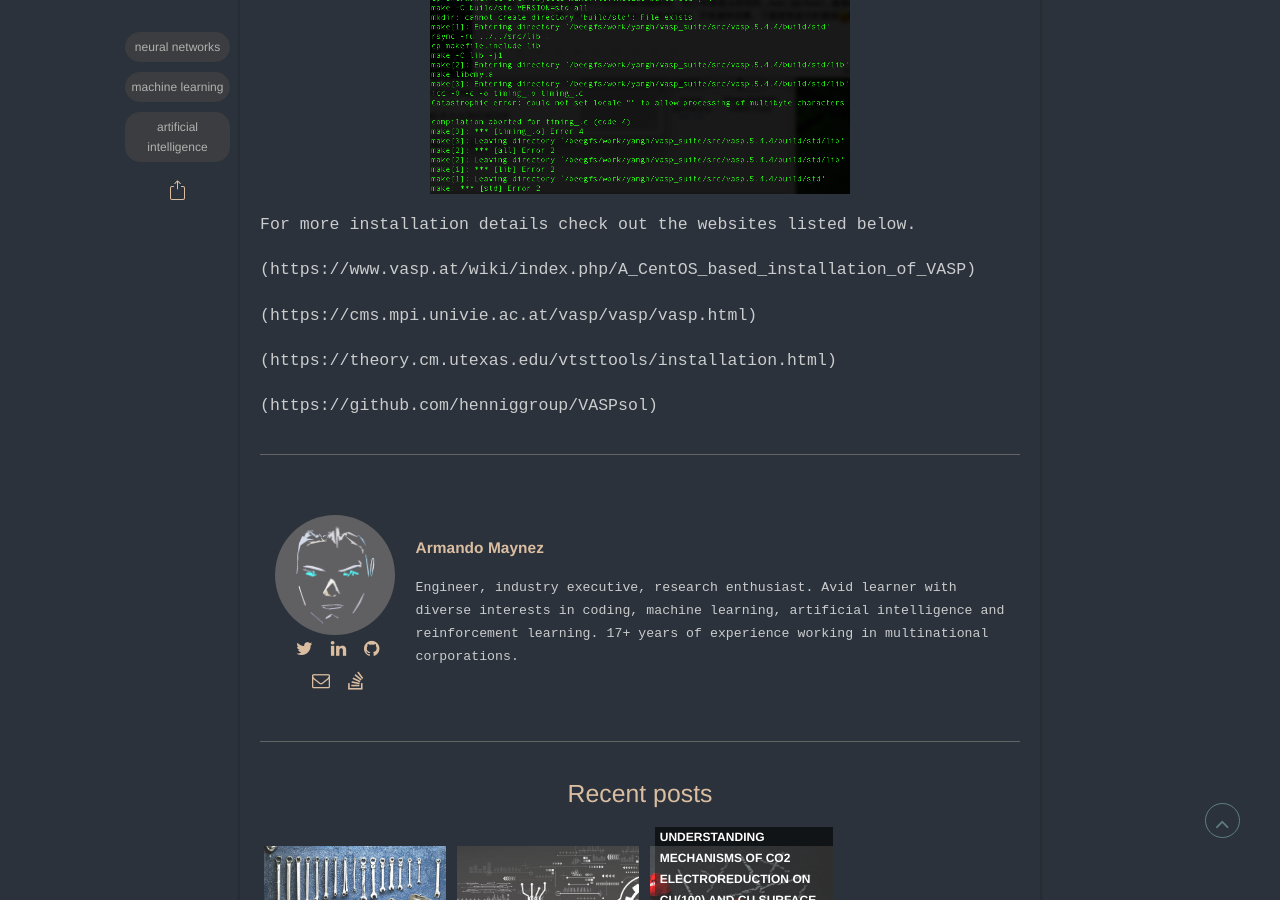
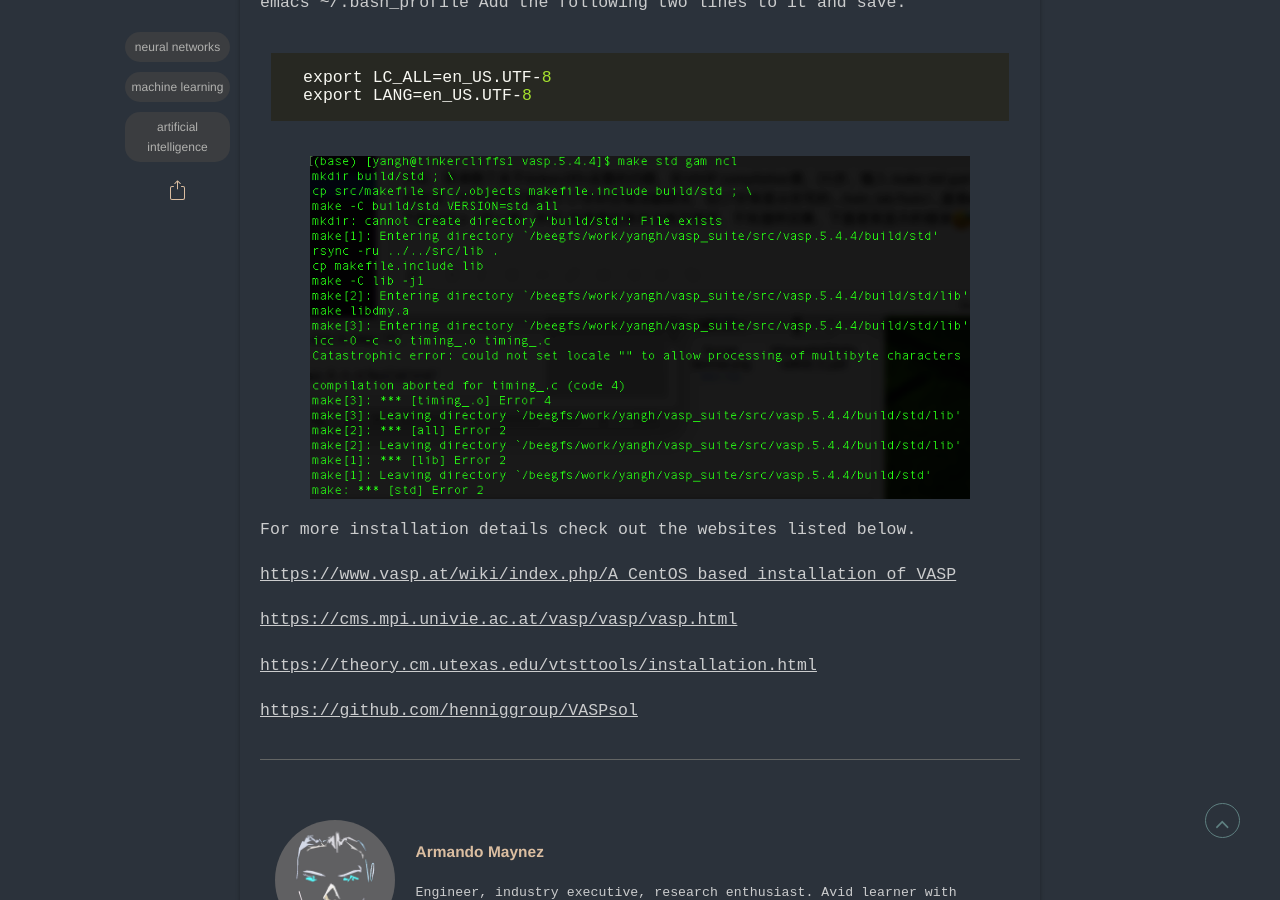
Before and after one commit to mutianyou2013/mutianyou2013.github.io, a Jekyll site: the page built from _posts/2020-06-01-Working-Environment.md, in a window 1280 px wide and 900 px high, scrolled down 9307 px. Built offline with Jekyll 4.4.1, drawn with Linux system fonts in a browser that asks for light colours; some web fonts are replaced; comment, search, counter and statistics services are not loaded.

Commit message:
Update 2020-06-01-Working-Environment.md

````diff
--- a/_posts/2020-06-01-Working-Environment.md
+++ b/_posts/2020-06-01-Working-Environment.md
@@ -176,7 +176,7 @@ cp ./VASPsol/src/solvation.F ./vasp.5.4.4/src/
 ```
 20.**[./vasp_suite/src/vasp.5.4.4]** Make sure you add **-Dsol_compat** option to the list of precompiler options (**CPP_OPTIONS**) in the makefile.include
 
-<img src="./assets/img/posts/20200601/Picture1.png" width="420">
+<img src="./assets/img/posts/20200601/Picture1.png" width="660">
 
 For the makefile.include file copied directly from the Installation folder, you don’t need to make any changes.
 
@@ -217,7 +217,7 @@ cp /work/common/hxin_lab/hxin/Installation/kernel/vdw_kernel.bindat ./
 
 (a).If you get some errors like the screenshot below, you probably didn’t delete all spaces in step 17. Better to directly copy and paste the right one.
 
-<img src="./assets/img/posts/20200601/Picture2.png" width="420">
+<img src="./assets/img/posts/20200601/Picture2.png" width="660">
 
 (b). If you get some errors like the screenshot below, you’ll probably need to set up your locale:
 
@@ -228,14 +228,14 @@ export LC_ALL=en_US.UTF-8
 export LANG=en_US.UTF-8
 ```
 
-<img src="./assets/img/posts/20200601/Picture3.png" width="420">
+<img src="./assets/img/posts/20200601/Picture3.png" width="660">
 
 For more installation details check out the websites listed below.
 
-(https://www.vasp.at/wiki/index.php/A_CentOS_based_installation_of_VASP)
+[https://www.vasp.at/wiki/index.php/A_CentOS_based_installation_of_VASP](https://www.vasp.at/wiki/index.php/A_CentOS_based_installation_of_VASP)
 
-(https://cms.mpi.univie.ac.at/vasp/vasp/vasp.html)
+[https://cms.mpi.univie.ac.at/vasp/vasp/vasp.html](https://cms.mpi.univie.ac.at/vasp/vasp/vasp.html)
 
-(https://theory.cm.utexas.edu/vtsttools/installation.html)
+[https://theory.cm.utexas.edu/vtsttools/installation.html](https://theory.cm.utexas.edu/vtsttools/installation.html)
 
-(https://github.com/henniggroup/VASPsol)
+[https://github.com/henniggroup/VASPsol](https://github.com/henniggroup/VASPsol)
````
